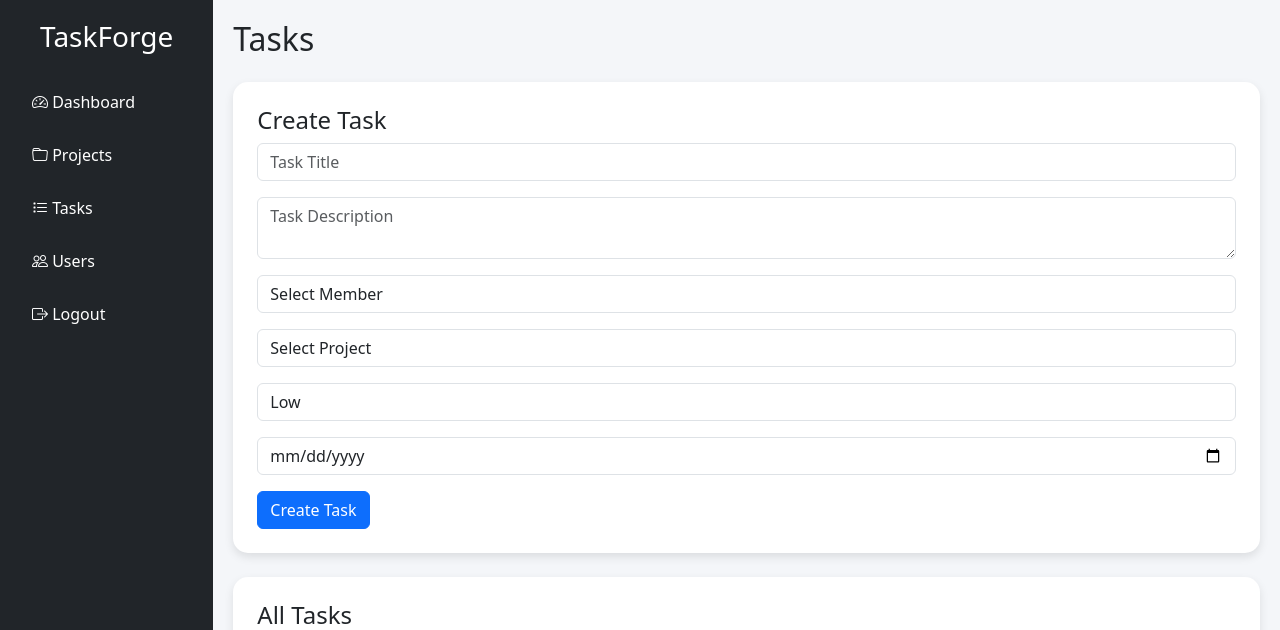
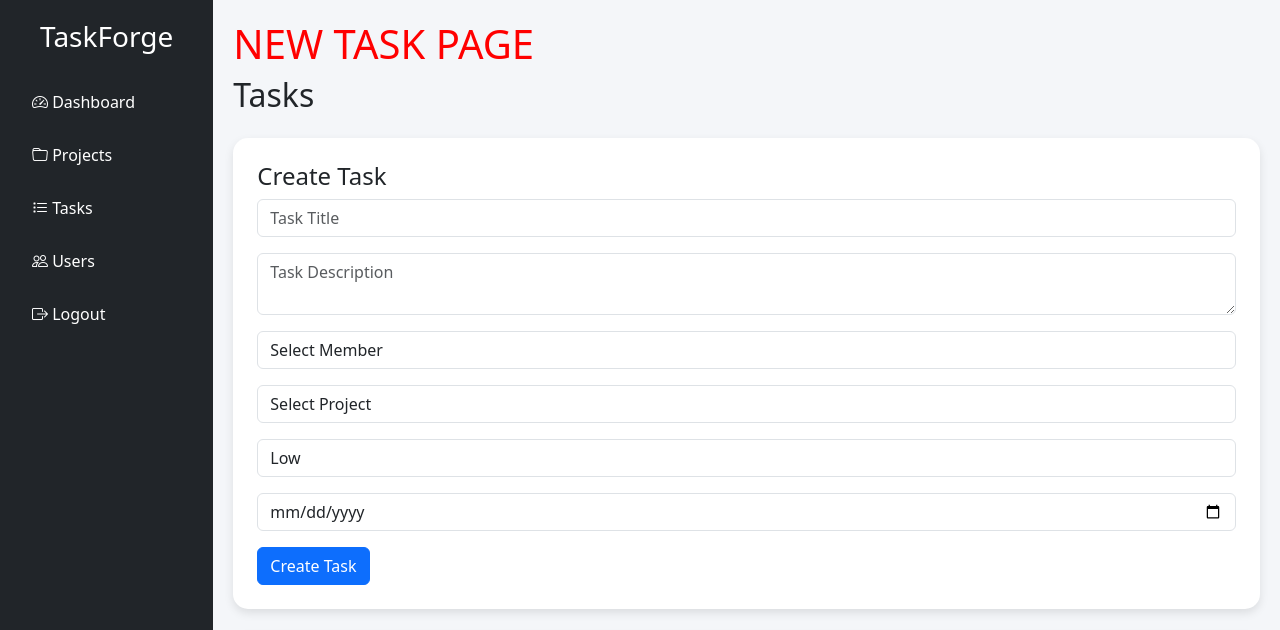
Before and after one commit to Sangbit1123/TaskForge, a FastAPI app: page /tasks-page in a window 1280 px wide. Shown: the top 630 px of the page. Run offline with FastAPI, Linux system fonts and the light colour scheme; data that the repository does not hold is empty.

Commit message:
testing correct template

```diff
--- a/app/templates/task.html
+++ b/app/templates/task.html
@@ -1,7 +1,7 @@
 {% extends "base.html" %}
 
 {% block content %}
-
+<h1 style="color:red;">NEW TASK PAGE</h1>
 <h2 class="mb-4">
     Tasks
 </h2>
```
